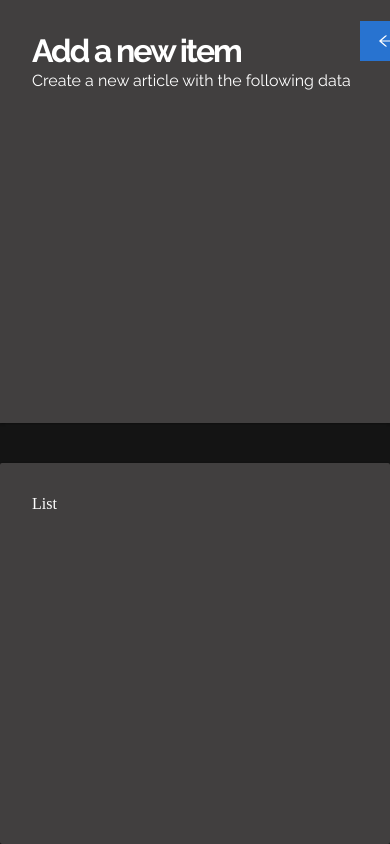
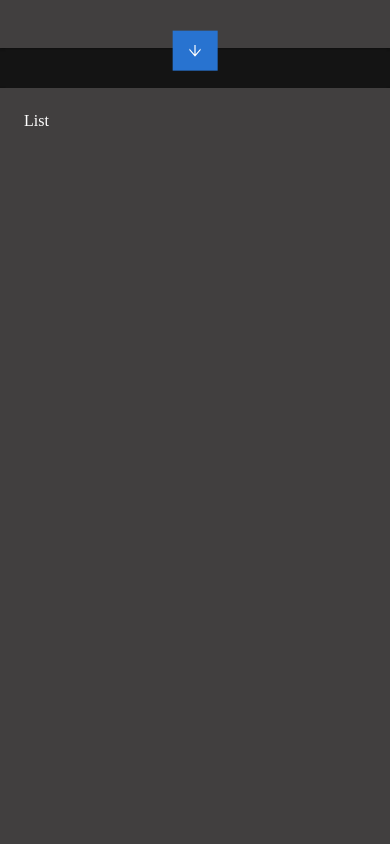
Before and after one commit to Rub4l1to/to-do-redux, a React (Vite) app: page / in a window 390 px wide. Built offline with nearby package versions, Linux system fonts and the light colour scheme.

Commit message:
Responsive functionality

```diff
--- a/src/components/Button/styles.ts
+++ b/src/components/Button/styles.ts
@@ -10,23 +10,30 @@ export const Button = styled('button')<{ toggleButton: boolean }>`
   background: ${({ theme: { colors } }) => colors.secondary};
   color: ${({ theme: { colors } }) => colors.primary};
   position: absolute;
-  top: 5%;
-  right: -20px;
-  inline-size: 50px;
-  cursor: pointer;
+  left: 50%;
+  bottom: -25px;
+  inline-size: 40px;
+  transform: translateX(-50%) rotate(${({ toggleButton }) => (toggleButton ? '-90deg' : '90deg')});
   display: flex;
   justify-content: center;
   align-items: center;
-  transition: transform 0.5s ease-in-out;
-  transform: ${({ toggleButton }) => (toggleButton ? 'rotateY(0)' : 'rotateY(180deg)')};
+  transition: transform 0.2s ease-in-out;
 
   &:hover {
+    cursor: pointer;
     background: ${({ theme: { colors } }) => colors.primary};
     color: ${({ theme: { colors } }) => colors.secondary};
   }
 
   & svg {
-    font-size: 16px;
+    font-size: 16pt;
     font-weight: bold;
   }
+
+  @media (min-width: ${({ theme: { breakpoints } }) => breakpoints.md}) {
+    right: -20px;
+    left: inherit;
+    bottom: 50%;
+    transform: rotateY(${({ toggleButton }) => (toggleButton ? '180deg' : '0deg')});
+  }
 `;
--- a/src/components/Iterations/index.tsx
+++ b/src/components/Iterations/index.tsx
@@ -20,12 +20,8 @@ const Iterations = () => {
 
   return (
     <Styled.Iterations toggle={menu}>
-      <Styled.Content toggle={menu}>
-        <Styled.Heading>
-          <Styled.Title>Add a new item</Styled.Title>
-          <Styled.Subtitle>Create a new article with the following data</Styled.Subtitle>
-        </Styled.Heading>
-      </Styled.Content>
+      <Styled.Content toggle={menu}>Iterations</Styled.Content>
+
       <Button toggleButton={menu} onClick={() => dispatch(setToggleMenu())}>
         <AiOutlineArrowRight />
       </Button>
--- a/src/components/Iterations/styles.ts
+++ b/src/components/Iterations/styles.ts
@@ -3,41 +3,27 @@ import styled from '@emotion/styled';
 //* Button styles
 import { Button } from 'components/Button/styles';
 import { fadeIn, fadeOut } from 'styles/animations';
-
-//* Mixins
-import { MarginBlock, PaddingBlock, PaddingInline } from 'styles/mixins';
+import { PaddingBlock, PaddingInline } from 'styles/mixins';
 
 export const Iterations = styled('article')<{ toggle: boolean }>`
+  ${PaddingInline({ start: 1.5, end: 1.5 })};
+  ${PaddingBlock({ start: 1.5, end: 1.5 })};
   position: relative;
-  ${PaddingInline({ start: 2, end: 2 })};
-  ${PaddingBlock({ start: 2, end: 2 })};
-  inline-size: ${({ toggle }) => (toggle ? '30px' : '400px')};
   background: ${({ theme: { colors } }) => colors.background};
+  flex: 0 0 ${({ toggle }) => (toggle ? '400px' : '30px')};
+  block-size: 100%;
+  transition: flex 0.2s ease-in-out;
   box-shadow: 0 1px 3px rgba(0, 0, 0, 0.12), 0 1px 2px rgba(0, 0, 0, 0.24);
-  transition: all 0.3s cubic-bezier(0.25, 0.8, 0.25, 1);
+
+  @media (min-width: ${({ theme: { breakpoints } }) => breakpoints.md}) {
+    flex: 0 0 ${({ toggle }) => (toggle ? '400px' : '30px')};
+    block-size: 100vh;
+  }
 `;
 
 export const Content = styled('div')<{ toggle: boolean }>`
-  visibility: ${({ toggle }) => (toggle ? 'hidden' : 'visible')};
-  animation: ${({ toggle }) => (toggle ? fadeOut : fadeIn)} 0.3s ease-in-out;
-  transition: opacity 0.5s ease-in-out;
+  position: absolute;
+  animation: ${({ toggle }) => (toggle ? fadeIn : fadeOut)} 0.2s ease-in-out;
+  visibility: ${({ toggle }) => (toggle ? 'visible' : 'hidden')};
+  transition: opacity visibility 0.2s ease-in-out;
 `;
-
-export const Heading = styled('div')`
-  display: flex;
-  flex-direction: column;
-  inline-size: max-content;
-`;
-
-export const Title = styled('h2')`
-  font-size: 2rem;
-  line-height: 2.375rem;
-  letter-spacing: -0.125rem;
-  font-family: ${({ theme: { fonts } }) => fonts.primary.bold};
-`;
-
-export const Subtitle = styled('p')`
-  font-size: 1rem;
-  line-height: 1.375rem;
-  font-family: ${({ theme: { fonts } }) => fonts.primary.regular};
-`;
--- a/src/components/TodoList/styles.ts
+++ b/src/components/TodoList/styles.ts
@@ -4,10 +4,9 @@ import styled from '@emotion/styled';
 import { PaddingBlock, PaddingInline } from 'styles/mixins';
 
 export const TodoList = styled('article')`
-  ${PaddingInline({ start: 2, end: 2 })};
-  ${PaddingBlock({ start: 2, end: 2 })};
-  flex: 1 1 auto;
+  ${PaddingInline({ start: 1.5, end: 1.5 })};
+  ${PaddingBlock({ start: 1.5, end: 1.5 })};
+  flex: 1 1 100%;
   background: ${({ theme: { colors } }) => colors.background};
-  border-radius: 2px;
   box-shadow: 0 1px 3px rgba(0, 0, 0, 0.12), 0 1px 2px rgba(0, 0, 0, 0.24);
 `;
--- /dev/null
+++ b/src/hooks/useWindowDimesions.ts
@@ -0,0 +1,19 @@
+import { useEffect, useState } from 'react';
+
+//* Utils
+import { getWindowDimensions } from 'utils/getDimensions';
+
+export const useWindowDimensions = () => {
+  const [windowDimensions, setWindowDimensions] = useState(getWindowDimensions());
+
+  const handleResize = () => {
+    setWindowDimensions(getWindowDimensions());
+  };
+
+  useEffect(() => {
+    window.addEventListener('resize', handleResize);
+    return () => window.removeEventListener('resize', handleResize);
+  }, []);
+
+  return windowDimensions;
+};
--- a/src/pages/Home/index.tsx
+++ b/src/pages/Home/index.tsx
@@ -1,15 +1,24 @@
-import React from 'react';
+import React, { useEffect } from 'react';
 
 //* Styled
 import { Home } from './styles';
 
 import { Iterations, TodoList } from 'components';
-import { useAppSelector } from 'redux/hooks';
+import { useAppSelector, useAppDispatch } from 'redux/hooks';
+import { useWindowDimensions } from 'hooks/useWindowDimesions';
+import { setToggleMenu } from 'redux/slices/example';
 
 const HomePage = () => {
+  const dispatch = useAppDispatch();
   const { menu } = useAppSelector((state) => state.example);
+  const { width } = useWindowDimensions();
+
+  useEffect(() => {
+    if (width >= 895 && menu) dispatch(setToggleMenu());
+  }, [width]);
+
   return (
-    <Home toggleMenu={menu}>
+    <Home>
       <Iterations />
       <TodoList />
     </Home>
--- a/src/pages/Home/styles.ts
+++ b/src/pages/Home/styles.ts
@@ -1,14 +1,14 @@
 import styled from '@emotion/styled';
 
-//* Mixins
-import { BlockSize, InlineSize } from 'styles/mixins';
-
-export const Home = styled('section')<{ toggleMenu: boolean }>`
-  ${InlineSize({ inlineSize: '100vw', minInlineSize: '100vw', maxInlineSize: '100vw' })}
-  ${BlockSize({ blockSize: 'auto', minBlockSize: '100vh', maxBlockSize: 'max-content' })}
+export const Home = styled('section')`
   background: ${({ theme: { colors } }) => colors.tertiary};
   color: ${({ theme: { colors } }) => colors.primary};
+  min-block-size: 100vh;
+  gap: 40px;
   display: flex;
-  flex-wrap: wrap;
-  gap: 40px;
+  flex-direction: column;
+
+  @media (min-width: ${({ theme: { breakpoints } }) => breakpoints.md}) {
+    flex-direction: row;
+  }
 `;
--- a/src/styles/animations.ts
+++ b/src/styles/animations.ts
@@ -12,11 +12,11 @@ export const fadeIn = keyframes`
 `;
 
 export const fadeOut = keyframes`
-    0% {
+    100% {
         opacity: 1;
 
     }
-    100% {
+    0% {
         opacity: 0;
 
     }
--- /dev/null
+++ b/src/utils/getDimensions.ts
@@ -0,0 +1,7 @@
+export const getWindowDimensions = () => {
+  const { innerWidth: width, innerHeight: height } = window;
+  return {
+    width,
+    height,
+  };
+};
```
